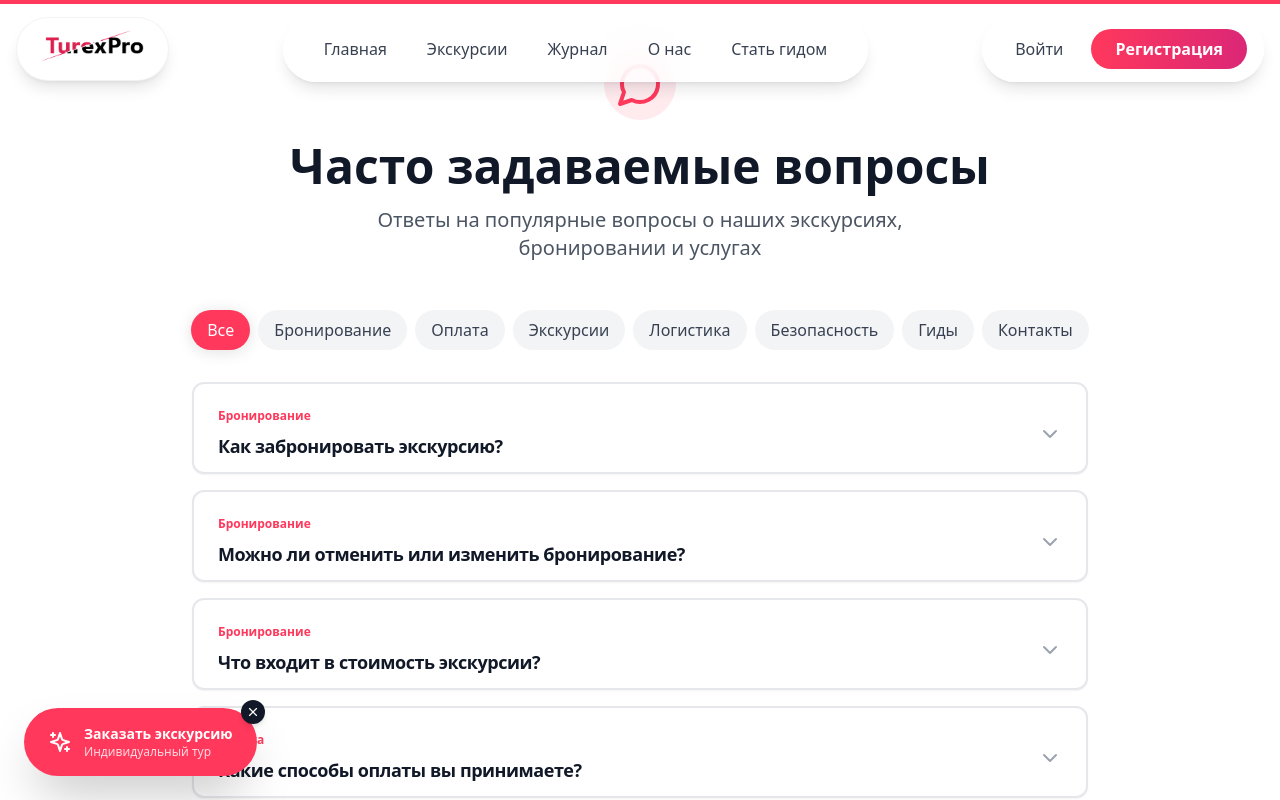
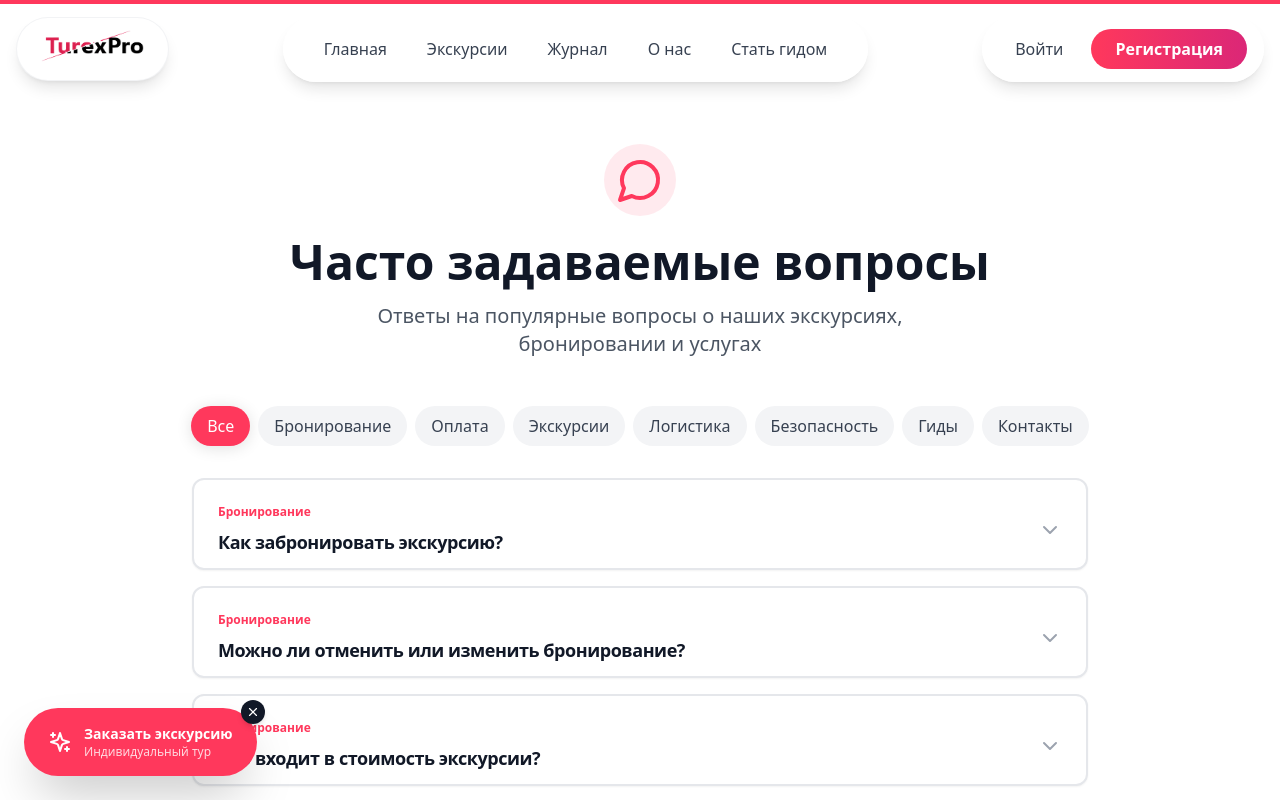
Before and after one commit to kbeautyg/gide, a React (Vite) app in the folder frontend/: page /faq in a window 1280 px wide. Shown: the top 800 px of the page. Built offline with nearby package versions, Linux system fonts and the light colour scheme; no server answers.

Commit message:
fix: restore spacer under header on non-home pages

```diff
--- a/frontend/src/components/PublicHeader.tsx
+++ b/frontend/src/components/PublicHeader.tsx
@@ -135,6 +135,9 @@ export function PublicHeader() {
         </div>
       </header>
 
+      {/* Отступ для всех страниц кроме главной */}
+      {location.pathname !== '/' && <div className="h-24" />}
+
       {/* Мобильное меню */}
       <MobileMenu isOpen={mobileMenuOpen} onClose={() => setMobileMenuOpen(false)} />
 
```
